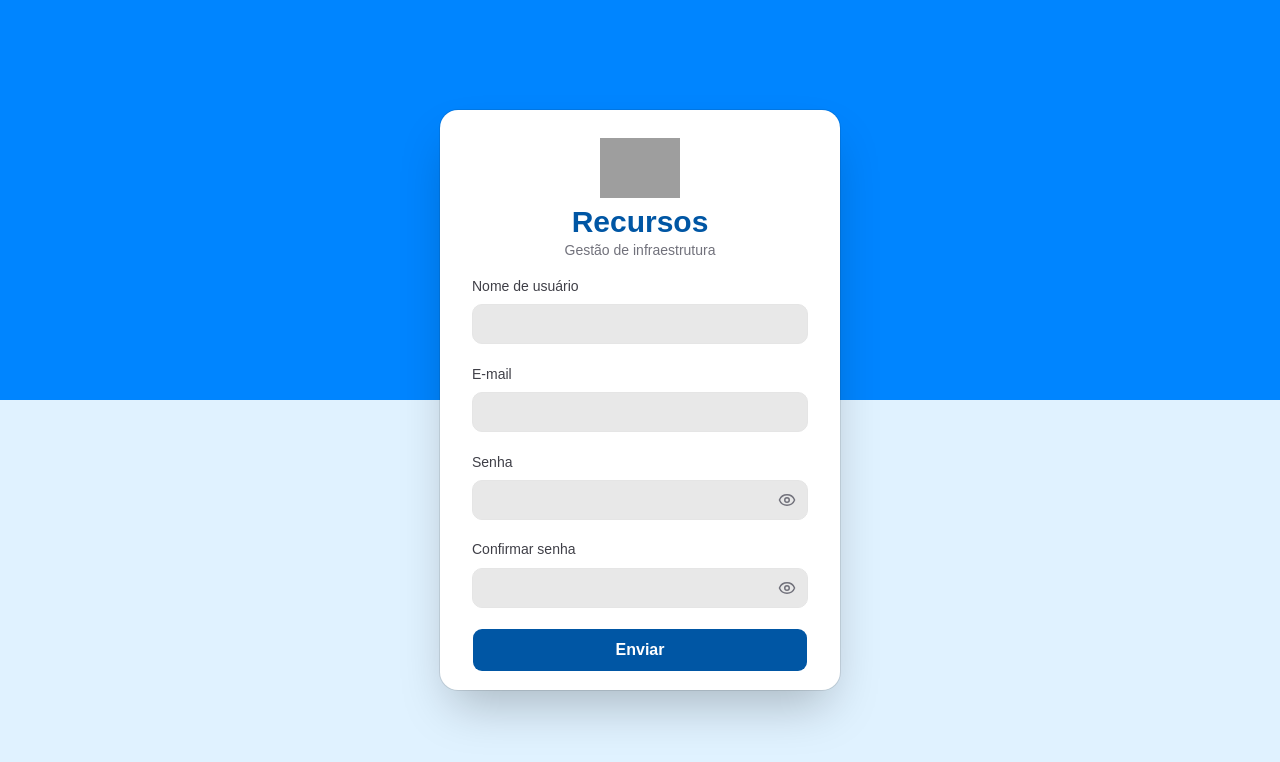
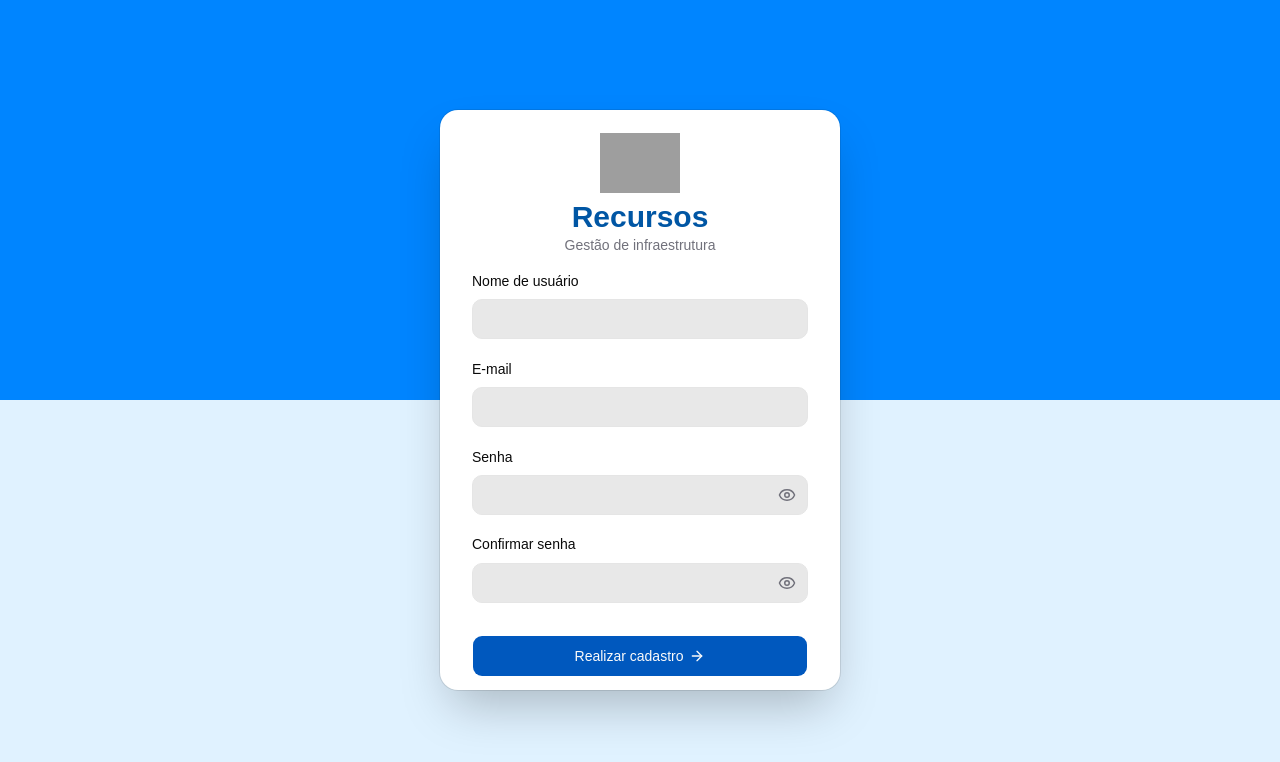
Before and after one commit to rhuanlunz/projeto-extensao, a React (Vite) app in the folder frontend/: page /autenticacao/cadastro in a window 1280 px wide. Shown: the top 762 px of the page. Built offline with nearby package versions, Linux system fonts and the light colour scheme; grey boxes are pictures that could not be loaded.

Commit message:
feat: implemented register page logic

```diff
--- a/frontend/src/Auth/Login/login.tsx
+++ b/frontend/src/Auth/Login/login.tsx
@@ -49,8 +49,8 @@ export default function Login() {
 
             <div className="space-y-3">
               <Field>
-                <FieldLabel className="text-sm font-medium text-zinc-700">
-                  Seu email
+                <FieldLabel className="text-sm font-medium">
+                  E-mail
                 </FieldLabel>
 
                 <FieldContent>
@@ -64,8 +64,8 @@ export default function Login() {
               </Field>
 
               <Field>
-                <FieldLabel className="text-sm font-medium text-zinc-700">
-                  Sua senha
+                <FieldLabel className="text-sm font-medium">
+                  Senha
                 </FieldLabel>
 
                 <FieldContent>
--- a/frontend/src/Auth/Login/services/loginService.tsx
+++ b/frontend/src/Auth/Login/services/loginService.tsx
@@ -41,6 +41,6 @@ export default async function loginService(loginCredentials: Credentials, naviga
 
         navigate('/', { replace: true });
     } catch {
-        showErrorMessage('Erro ao redefinir senha!');
+        showErrorMessage('Erro ao realizar login!');
     }
 }
--- a/frontend/src/Auth/Register/register.tsx
+++ b/frontend/src/Auth/Register/register.tsx
@@ -2,17 +2,35 @@ import { Button } from "@/components/ui/button"
 import { Card, CardContent } from "@/components/ui/card"
 import {Field,FieldContent,FieldLabel,} from "@/components/ui/field"
 import { Input } from "@/components/ui/input"
-import { Eye, EyeOff } from "lucide-react"
+import { ArrowRight, Eye, EyeOff, LoaderCircle } from "lucide-react"
 import { useState } from "react"
+import { Toaster } from "sonner"
+import registerService from "./services/registerService"
+import { useNavigate } from "react-router"
 
 export default function Register() {
-  const [showPassword, setShowPassword] = useState(false)
-  const [showConfirmPassword, setShowConfirmPassword] = useState(false)
+  const [username, setUsername] = useState('');
+  const [email, setEmail] = useState('');
+  const [password, setPassword] = useState('');
+  const [passwordConfirmation, setPasswordConfirmation] = useState('');
+  const [showPassword, setShowPassword] = useState(false);
+  const [showConfirmPassword, setShowConfirmPassword] = useState(false);
+  const [loading, setLoading] = useState(false);
+  const navigate = useNavigate();
 
   return (
-    <div className="flex min-h-screen items-center justify-center bg-[linear-gradient(to_bottom,_#0085FF_50%,_#E0F2FF_50%)]">
+    <form onSubmit={async e => {
+      e.preventDefault();
+      setLoading(true);
 
-      <Card className="h-[580px] w-[400px] rounded-2xl border-zinc-200 shadow-2xl">
+      await registerService({ username, email, password, passwordConfirmation }, navigate);
+
+      setLoading(false);
+    }}>
+      <div className="flex min-h-screen items-center justify-center bg-[linear-gradient(to_bottom,#0085FF_50%,#E0F2FF_50%)]">
+        <Toaster />
+
+        <Card className="h-145 w-100 rounded-2xl border-zinc-200 shadow-2xl">
 
           <CardContent className="flex h-full flex-col justify-center px-8 py-10">
 
@@ -38,13 +56,15 @@ export default function Register() {
 
               <Field>
 
-              <FieldLabel className="mt-0 text-sm font-medium text-zinc-700">
+                <FieldLabel className="mt-0 text-sm font-medium">
                   Nome de usuário
                 </FieldLabel>
 
                 <FieldContent>
                   <Input
                     type="text"
+                    value={username}
+                    onChange={e => setUsername(e.target.value)}
                     className="mt-0 h-10 text-black"
                   />
                 </FieldContent>
@@ -53,13 +73,15 @@ export default function Register() {
 
               <Field>
 
-              <FieldLabel className="mt-0 text-sm font-medium text-zinc-700">
+                <FieldLabel className="mt-0 text-sm font-medium">
                   E-mail
                 </FieldLabel>
 
                 <FieldContent>
                   <Input
                     type="email"
+                    value={email}
+                    onChange={e => setEmail(e.target.value)}
                     className="mt-0 h-10 text-black"
                   />
                 </FieldContent>
@@ -68,7 +90,7 @@ export default function Register() {
 
               <Field>
 
-              <FieldLabel className="mt-0 text-sm font-medium text-zinc-700">
+                <FieldLabel className="mt-0 text-sm font-medium">
                   Senha
                 </FieldLabel>
 
@@ -78,6 +100,8 @@ export default function Register() {
 
                     <Input
                       type={showPassword ? "text" : "password"}
+                      value={password}
+                      onChange={e => setPassword(e.target.value)}
                       className="mt-0 h-10 pr-10 text-black"
                     />
 
@@ -103,7 +127,7 @@ export default function Register() {
 
               <Field>
 
-              <FieldLabel className="mt-0text-sm font-medium text-zinc-700">
+                <FieldLabel className="mt-0text-sm font-medium">
                   Confirmar senha
                 </FieldLabel>
 
@@ -117,6 +141,8 @@ export default function Register() {
                           ? "text"
                           : "password"
                       }
+                      value={passwordConfirmation}
+                      onChange={e => setPasswordConfirmation(e.target.value)}
                       className="mt-0 h-10 pr-10 text-black"
                     />
 
@@ -143,19 +169,30 @@ export default function Register() {
               </Field>
 
               <div className="pt-3">
-
-              <Button className="-mt-3 h-11 w-full bg-[#0056A4] text-base font-semibold text-white hover:bg-[#0074dd]">
-                Enviar
+                <Field>
+                    <Button
+                      type="submit"
+                      disabled={loading}
+                      className="bg-[#0058BE] p-5 cursor-pointer"
+                    >
+                      {loading ? (
+                        <>
+                          <LoaderCircle className="animate-spin" />
+                          Cadastrando...
+                        </>
+                      ) : (
+                        <>
+                          Realizar cadastro
+                          <ArrowRight />
+                        </>
+                      )}
                     </Button>
-
+                </Field>
               </div>
-
             </div>
-
           </CardContent>
-
         </Card>
-
       </div>
+    </form>
   )
 }
--- /dev/null
+++ b/frontend/src/Auth/Register/services/registerService.tsx
@@ -0,0 +1,75 @@
+import { showErrorMessage } from "@/wrappers/sonnerWrapper";
+import type { NavigateFunction } from "react-router";
+
+interface Credentials {
+    username: string;
+    email: string;
+    password: string;
+    passwordConfirmation: string;
+}
+
+export default async function registerService(registerCredentials: Credentials, navigate: NavigateFunction) {
+    if (!registerCredentials.username) {
+        showErrorMessage('O nome de usuário não foi informado!');
+        return;
+    }
+
+    if (!registerCredentials.email) {
+        showErrorMessage('O email não foi informado!');
+        return;
+    }
+
+    if (!registerCredentials.password) {
+        showErrorMessage('A senha não foi informada!');
+        return;
+    }
+
+    if (registerCredentials.password.length < 8) {
+        showErrorMessage('A nova senha deve ter no mínimo 8 caracteres!');
+        return;
+    }
+
+    if (!registerCredentials.passwordConfirmation) {
+        showErrorMessage('A confirmação da senha não foi informada!');
+        return;
+    }
+
+    if (registerCredentials.passwordConfirmation.length < 8) {
+        showErrorMessage('A confirmação da senha deve ter no mínimo 8 caracteres!');
+        return;
+    }
+
+    if (registerCredentials.password !== registerCredentials.passwordConfirmation) {
+        showErrorMessage('As senhas não coincidem!');
+        return;
+    }
+
+    try {
+        const response = await fetch('http://localhost:8000/api/v1/auth/register', {
+            method: 'POST',
+            headers: {
+                'Accept': 'application/json',
+                'Content-Type': 'application/json',
+            },
+            body: JSON.stringify({
+                name: registerCredentials.username,
+                email: registerCredentials.email,
+                password: registerCredentials.password,
+                password_confirmation: registerCredentials.passwordConfirmation
+            })
+        });
+
+        const jsonData = await response.json();
+
+        if (jsonData.success == false) {
+            showErrorMessage(jsonData.message);
+            return;
+        }
+
+        localStorage.setItem('access_token', jsonData.data.access_token);
+
+        navigate('/', { replace: true });
+    } catch {
+        showErrorMessage('Erro ao cadastrar novo usuário!');
+    }
+}
--- a/frontend/src/main.tsx
+++ b/frontend/src/main.tsx
@@ -5,8 +5,8 @@ import "./index.css"
 import { BrowserRouter, Routes, Route } from "react-router"
 import ForgotPassword from "@/Auth/ForgotPassword/ForgotPassword.tsx"
 import ResetPassword from "@/Auth/ResetPassword/ResetPassword.tsx"
-import Login from "@/Auth/Login/login.tsx"
-import Register from "./Auth/Register/register"
+import Login from "@/Auth/Login/Login"
+import Register from "./Auth/Register/Register"
 import { Resources } from "@/Resources/Resources"
 
 createRoot(document.getElementById("root")!).render(
```
Lines whose indentation alone changed are shown as unchanged.
